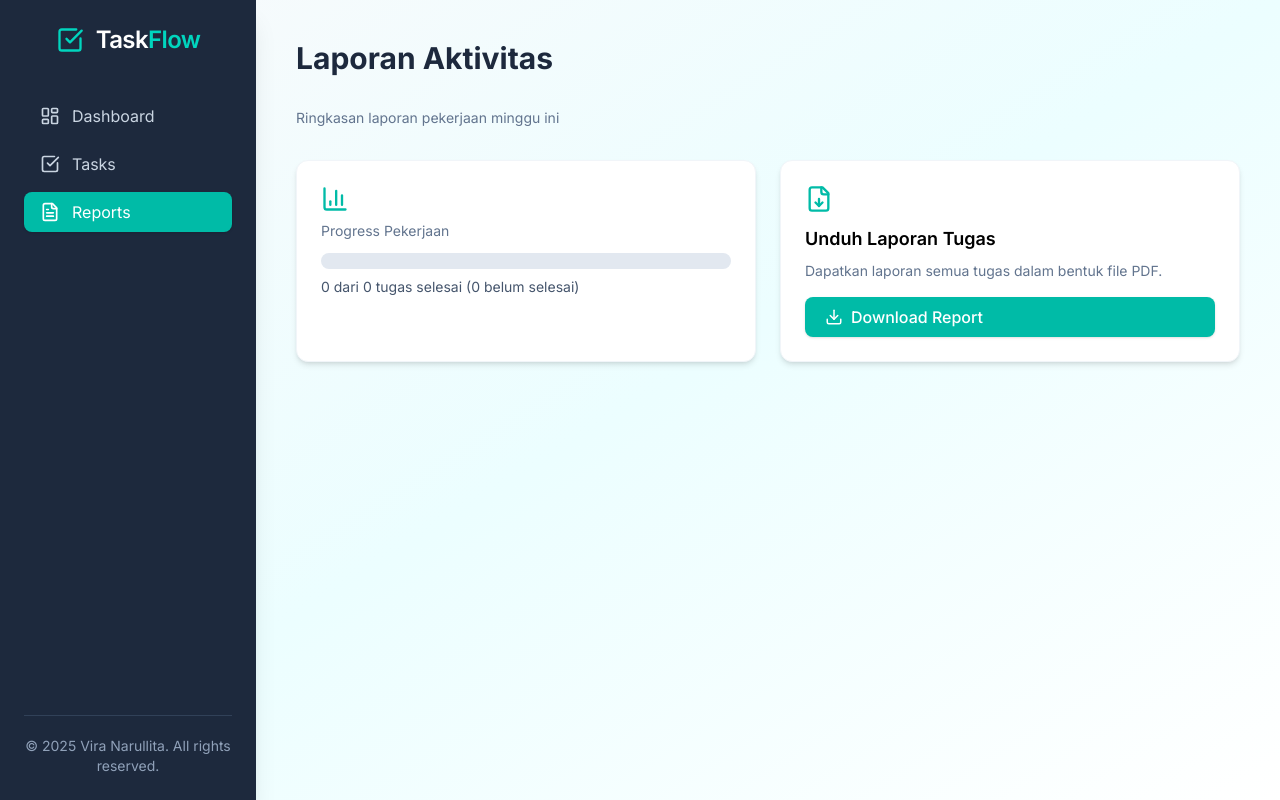
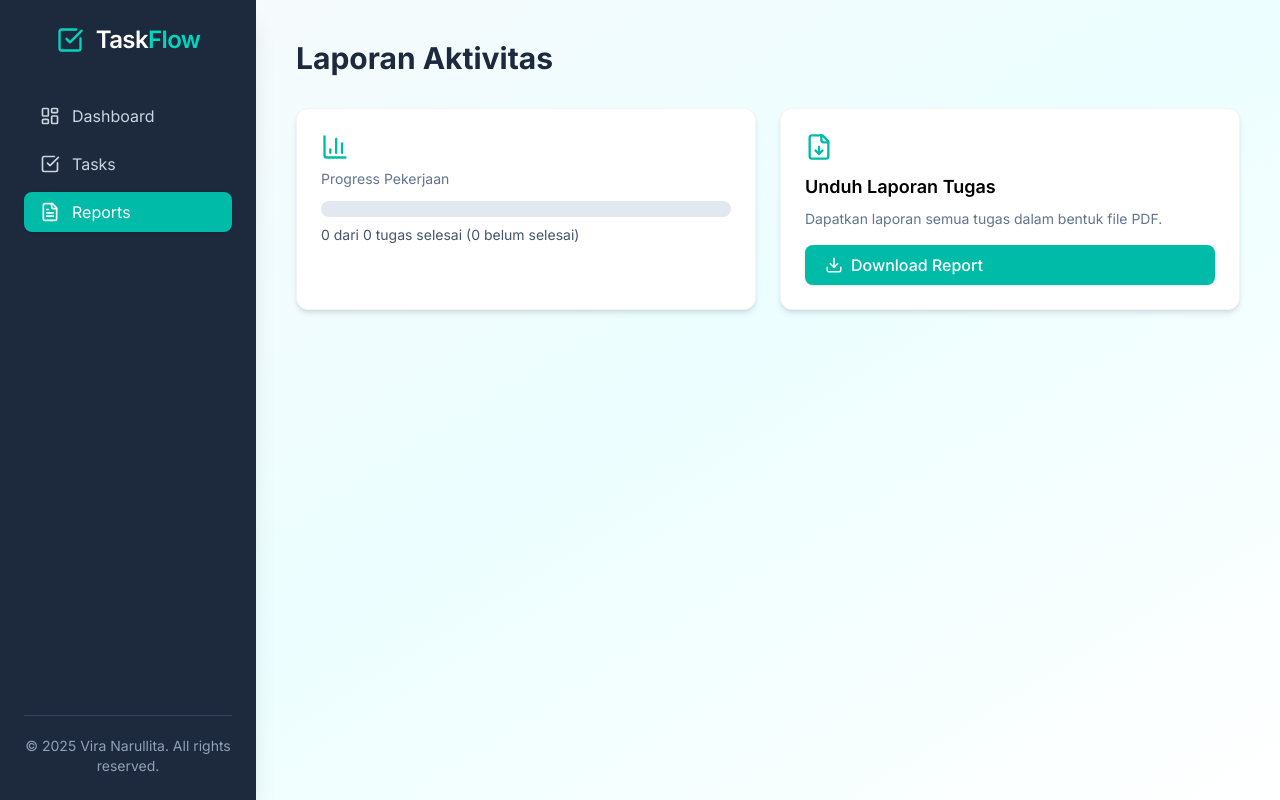
Before and after one commit to viranarullita/Task-Manager-Project, a React (Vite) app in the folder task-manager-ui/: page /reports in a window 1280 px wide. Built offline with nearby package versions, Linux system fonts and the light colour scheme; no server answers.

Commit message:
Initial commit

```diff
--- a/task-manager-ui/src/pages/ReportsPage.tsx
+++ b/task-manager-ui/src/pages/ReportsPage.tsx
@@ -12,9 +12,6 @@ export default function ReportsPage() {
       <h1 className="text-3xl font-bold text-slate-800">
         Laporan Aktivitas
       </h1>
-      <p className="text-slate-500 text-sm">
-        Ringkasan laporan pekerjaan minggu ini
-      </p>
 
       <div className="grid md:grid-cols-2 gap-6">
         <div className="p-6 bg-white rounded-xl shadow-md border border-slate-100">
```
